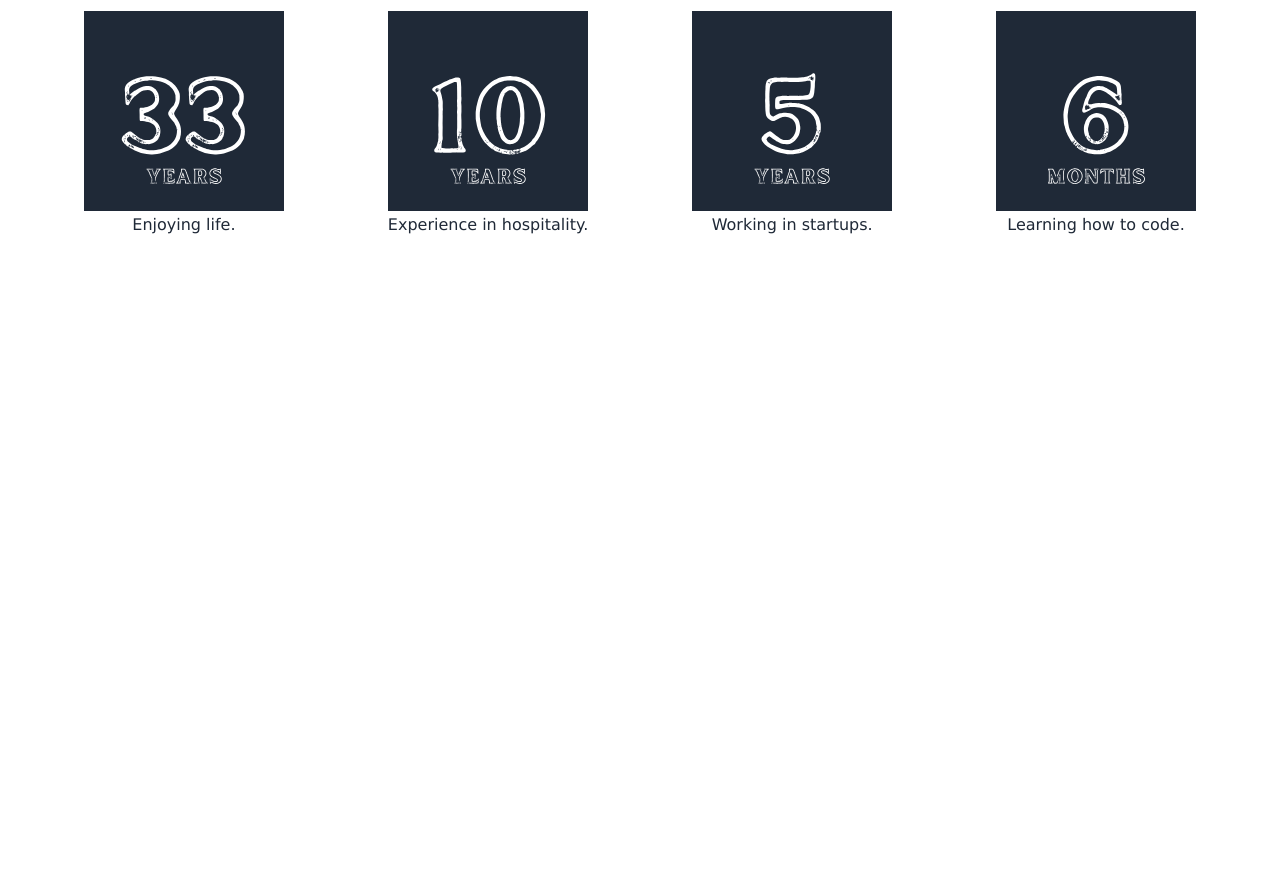
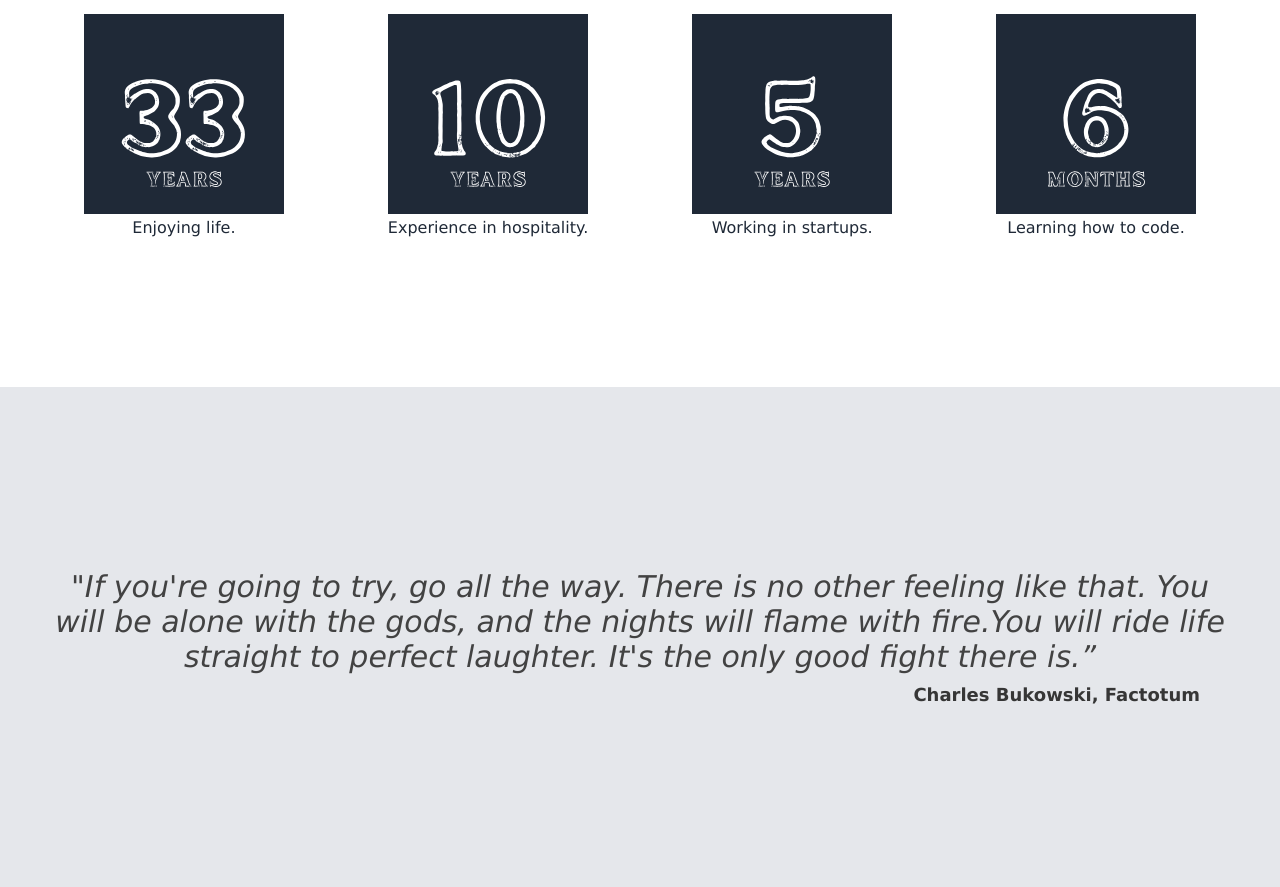
Before and after one commit to VinnieVidiVicho/top-landing-page, a plain HTML site: page index.html in a window 1280 px wide. Shown: the part 498-1385 px from the top of the page. Before the commit the page ends 800 px from the top, so only its background shows below. Drawn offline with Linux system fonts and the light colour scheme.

Commit message:
Added quote section

```diff
--- a/index.html
+++ b/index.html
@@ -9,7 +9,7 @@
 </head>
 <body>
 
-    <!--Header Start-->
+    <!--HEADER START-->
     <div class="header">
         <div class="navbar">
             <div class="navbar-left">
@@ -34,12 +34,12 @@
             </div>
         </div>
     </div>
+    <!--HEADER END-->
 
+    <!--ABOUT ME START-->
     <div class="info">
         <h1>About Me</h1>
-
         <div class='photo-grid-container'>
-
             <div class='photo-grid'>
               <div class='photo-grid-item first-item'>
                 <img src='images/1.svg'/>
@@ -60,6 +60,21 @@
             </div>
           </div>
     </div>
-    <!--Header End-->
+    <!--ABOUT ME END-->
+
+    <!--QUOTE SECTION START-->
+    <div class="quote-section">
+        <div class="text-area">
+            <h3>"If you're going to try, go all the way. There is no other feeling like that.
+                You will be alone with the gods, and the nights will flame with fire.You will
+                ride life straight to perfect laughter. It's the only good fight there is.”</h3>
+            <p> <strong>Charles Bukowski, Factotum</strong> </p>
+        </div>
+    </div>
+    <!--QUOTE SECTION end-->
+
+    <!--QUOTE SECTION START-->
+
+
 </body>
 </html>
--- a/styles.css
+++ b/styles.css
@@ -14,6 +14,7 @@ body {
 
 .header {
     background-color: #1f2937;
+    margin-bottom: 40px;
 }
 
 #header-logo {
@@ -109,14 +110,15 @@ ul {
 /* HEADER END */
 
 /* INFO START */
-
-
 .info h1 {
     display: flex;
+    font-size: 36px;
+    color: #1f2937;
+    font-weight: bolder;
+    margin-bottom: 30px;
     justify-content: center;
-    margin-bottom: 30px;
-    color: #1f2937;
 }
+
 .photo-grid {
     gap: 20px;
     width: 100%;
@@ -129,5 +131,38 @@ ul {
     display: flex;
     color: #1f2937;
     text-align: center;
+    margin-bottom: 150px;
     justify-content: center;
 }
+/* INFO END*/
+
+/* QUOTE SECTION START */
+
+.quote-section {
+    display: flex;
+    height: 500px;
+    align-items: center;
+    justify-content: center;
+    background-color: #E5E7EB;
+}
+
+.quote-section h3 {
+    font-size: 30px;
+    font-weight: 100;
+    color: #424242;
+    margin-left: 50px;
+    margin-right: 50px;
+    text-align: center;
+    font-style: italic;
+}
+
+.quote-section p {
+    display: flex;
+    font-size: 18px;
+    color: #363636;
+    margin-top: 10px;
+    margin-right: 80px;
+    font-weight: bolder;
+    justify-content: flex-end;
+}
+/* QUOTE SECTION END */
```
